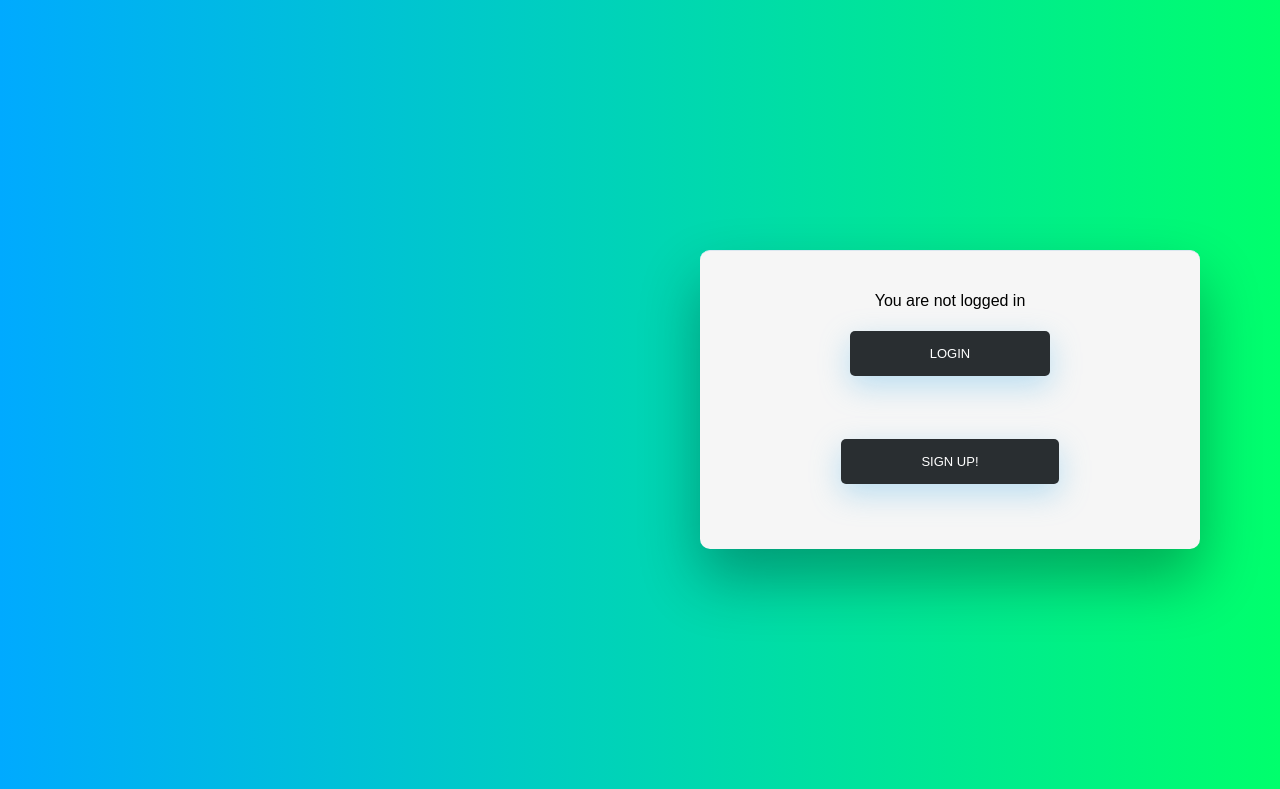
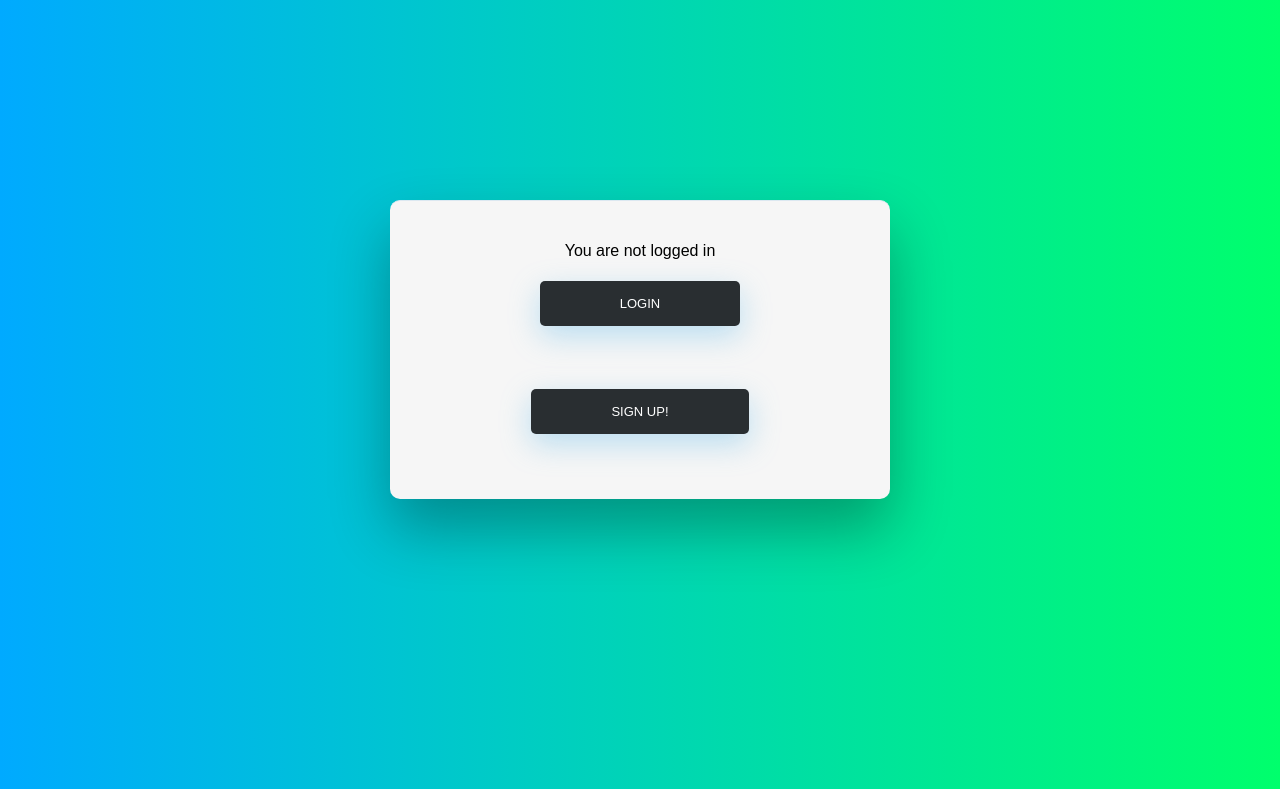
Before and after one commit to NivasReddy21/RecommendWAh, a Django app: page / in a window 1280 px wide. Shown: the top 789 px of the page. Run offline with Django 3.2, Linux system fonts and the light colour scheme.

Commit message:
Made the  tile to centre

```diff
--- a/recommendWAh/home_page/templates/home.html
+++ b/recommendWAh/home_page/templates/home.html
@@ -97,15 +97,14 @@
   }
 
   .bodystyle {
-    margin-left: 700px;
-    margin-top: 250px;
+    margin: auto;
+    margin-top: 200px; /* TODO : something is wrong here, fix this with something that uses relative layouting*/
     -webkit-border-radius: 10px 10px 10px 10px;
     border-radius: 10px 10px 10px 10px;
     background: #fff;
     padding: 30px;
     width: 90%;
     max-width: 450px;
-    position: relative;
     padding: 0px;
     -webkit-box-shadow: 0 30px 60px 0 rgba(0,0,0,0.3);
     box-shadow: 0 30px 60px 0 rgba(0,0,0,0.3);
```
